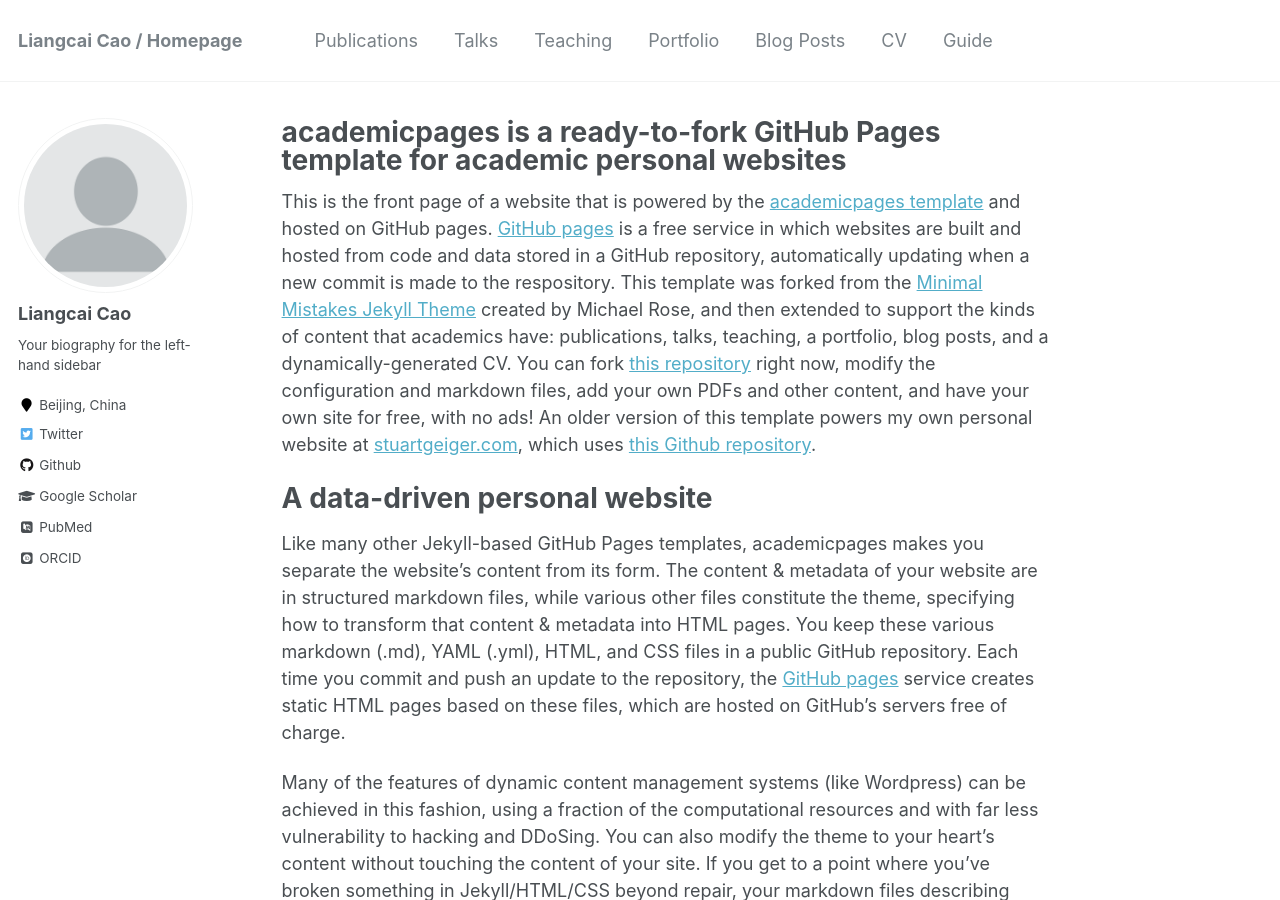
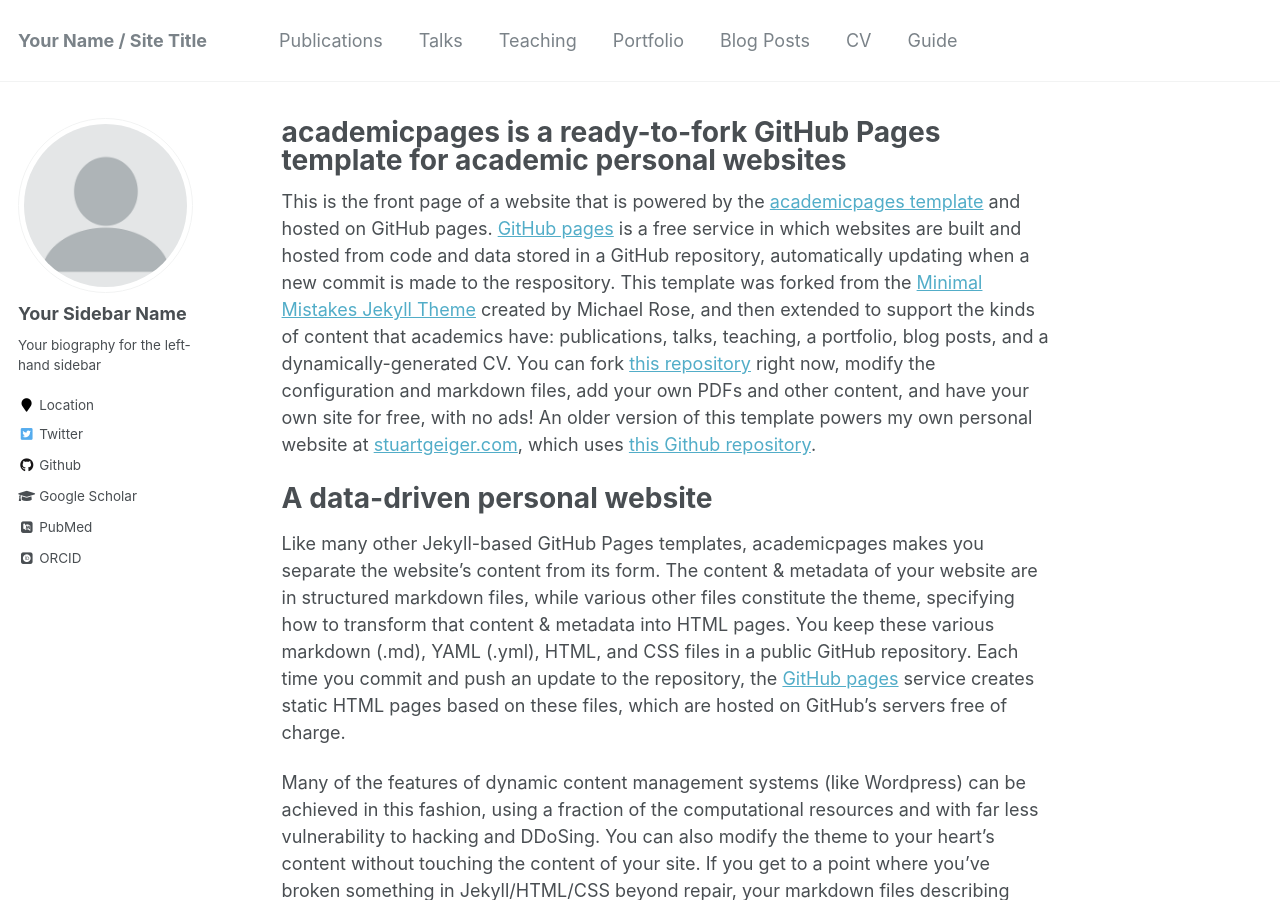
Before and after one commit to THUHoloLab/lccao, a Jekyll site: the page built from _pages/about.md, in a window 1280 px wide and 900 px high. Built offline with Jekyll 4.4.1, drawn with Linux system fonts in a browser that asks for light colours; some web fonts are replaced.

Commit message:
Add files via upload

```diff
--- a/_config.yml
+++ b/_config.yml
@@ -7,11 +7,11 @@
 
 # Site Settings
 locale                   : "en-US"
-title                    : "Liangcai Cao / Homepage"
+title                    : "Your Name / Site Title"
 title_separator          : "-"
 name                     : &name "Your Name"
 description              : &description "personal description"
-url                      : https://thuhololab.github.com/lccao/ # the base hostname & protocol for your site e.g. "https://mmistakes.github.io"
+url                      : https://academicpages.github.io # the base hostname & protocol for your site e.g. "https://mmistakes.github.io"
 baseurl                  : "" # the subpath of your site, e.g. "/blog"
 repository               : "academicpages/academicpages.github.io"
 teaser                   :  # filename of teaser fallback teaser image placed in /images/, .e.g. "500x300.png"
@@ -80,10 +80,10 @@ analytics:
 
 # Site Author
 author:
-  name             : "Liangcai Cao"
+  name             : "Your Sidebar Name"
   avatar           : "profile.png"
   bio              : "Your biography for the left-hand sidebar"
-  location         : "Beijing, China"
+  location         : "Location"
   employer         :
   pubmed           : "https://www.ncbi.nlm.nih.gov/pubmed/?term=john+snow"
   googlescholar    : "http://yourfullgooglescholarurl.com"
```
